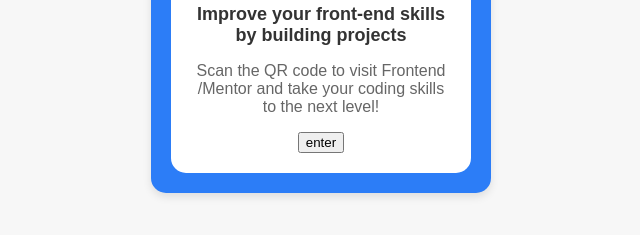
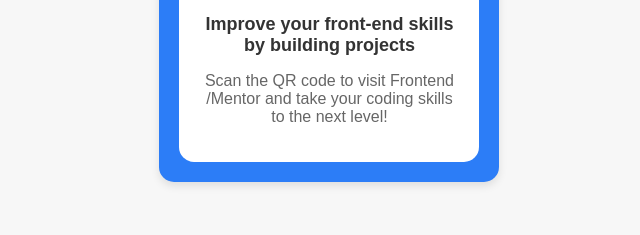
Before and after one commit to NkwesiDitrich/practice, a plain HTML site: page index.html in a window 1280 px wide. Shown: the part 415-650 px from the top of the page, without its empty margins (319-959 px from the left). Drawn offline with Linux system fonts and the light colour scheme.

```diff
--- a/index.html
+++ b/index.html
@@ -6,15 +6,12 @@
     <title>QR Code Card</title>
     <link rel="stylesheet" href="style.css">
 </head>
-<body>
+<body>cd
     <div class="card">
         <div class="content">
             <img src="https://th.bing.com/th/id/R.fbd3782b74b283e3a06c44fc7600f0a8?rik=6S9LOi8CSACj%2fQ&pid=ImgRaw&r=0" alt="QR Code" class="qr-code">
             <h1>Improve your front-end skills by building projects</h1>
             <p>Scan the QR code to visit Frontend /Mentor and take your coding skills to the next level!</p>
-            <form>
-                <button class="submit-button">enter</button>
-            </form>
         </div>
     </div>
 </body>
```
